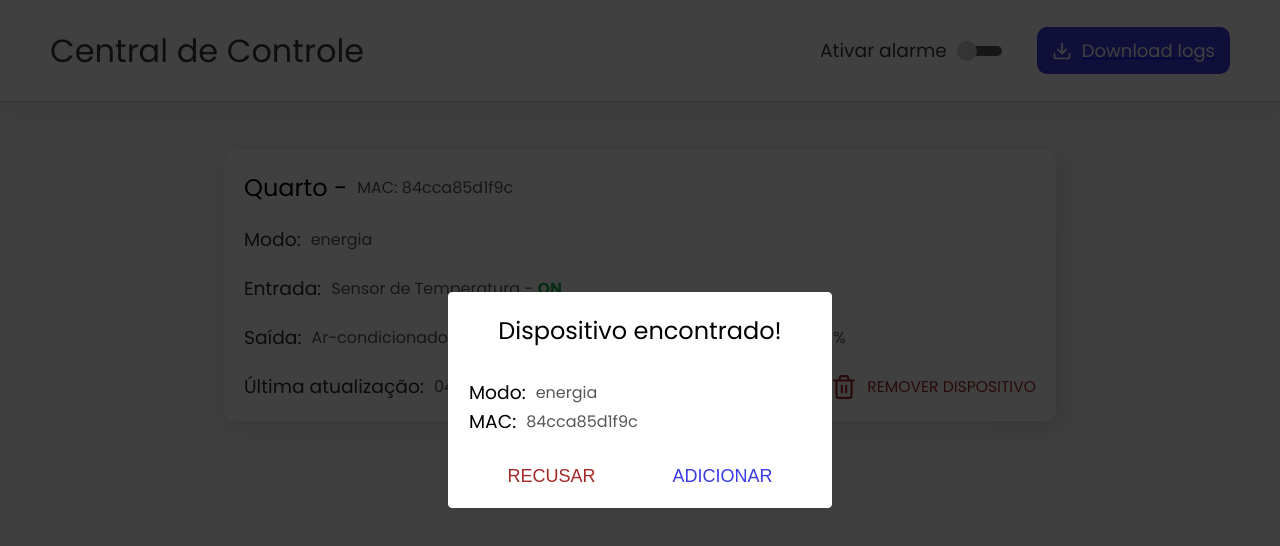
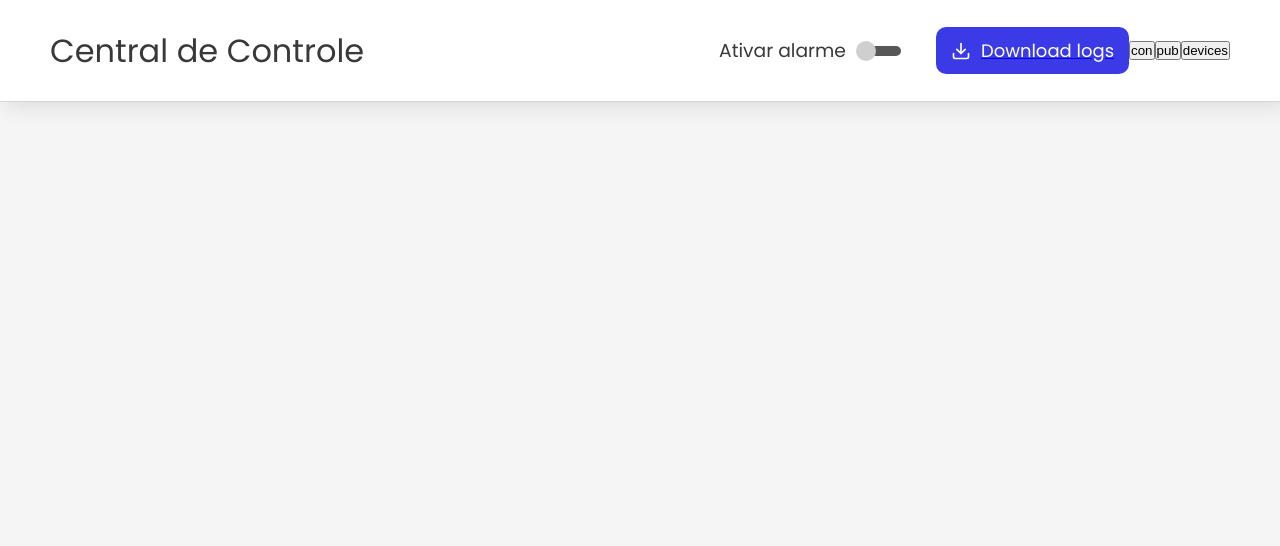
Before and after one commit to DanilloGS/FSE_3, a React (Create React App) app in the folder servidor_central/: page / in a window 1280 px wide. Shown: the top 546 px of the page. Built offline with nearby package versions, Linux system fonts and the light colour scheme; the HTML template or start-up script is replaced by a standard one.

Commit message:
Developed central server.

```diff
--- a/servidor_central/package.json
+++ b/servidor_central/package.json
@@ -10,6 +10,7 @@
     "@types/node": "^12.0.0",
     "@types/react": "^17.0.0",
     "@types/react-dom": "^17.0.0",
+    "mqtt": "^4.2.8",
     "react": "^17.0.2",
     "react-csv": "^2.0.3",
     "react-dom": "^17.0.2",
@@ -46,6 +47,7 @@
     ]
   },
   "devDependencies": {
+    "@types/paho-mqtt": "^1.0.5",
     "@types/react-csv": "^1.1.2",
     "@types/react-modal": "^3.13.1"
   }
--- a/servidor_central/src/App.tsx
+++ b/servidor_central/src/App.tsx
@@ -1,6 +1,9 @@
-import { useState } from 'react';
+/* eslint-disable react-hooks/exhaustive-deps */
+import { useState, useEffect } from 'react';
 import './App.scss';
 import './global.scss';
+
+import mqtt from 'mqtt';
 
 import ModalApp from './components/ModalApp';
 import SwitchButton from './components/SwitchButton';
@@ -8,13 +11,222 @@ import NewDeviceFound from './components/NewDeviceFound';
 import NewDeviceAdd from './components/NewDeviceAdd';
 import DeviceCard from './components/DeviceCard';
 import Csv from './components/Csv';
-// import Alarm from './components/Alarm';
+import Alarm from './components/Alarm';
+
+import { mqttConnect, mqttSub, mqttPublish, options } from './utils/mqtt';
+
+interface DeviceProps {
+  mac?: string;
+  type?: string;
+  room?: string;
+  input?: string;
+  output?: string;
+  state?: number;
+  temperature?: number;
+  humidity?: number;
+  isAlarm?: number;
+  lastUpdate?: string;
+}
 
 function App() {
-  const [modalIsOpen, setModalIsOpen] = useState(true);
-  const [newDeviceFound, setNewDeviceFound] = useState(true);
-  const [alarm, setAlarm] = useState(false);
-  const [checked, setChecked] = useState(false);
+  const [client, setClient] = useState<mqtt.MqttClient>();
+  const [connectStatus, setConnectStatus] = useState('');
+  const [modalIsOpen, setModalIsOpen] = useState(false);
+  const [newDeviceFound, setNewDeviceFound] = useState(false);
+  const [isAlarmDevice, setIsAlarmDevice] = useState(false);
+  const [activeAlarm, setActiveAlarm] = useState(false);
+  const [playingAlarm, setPlayingAlarm] = useState(false);
+  const [deviceInfo, setDeviceInfo] = useState<DeviceProps>();
+  const [devices, setDevices] = useState<DeviceProps[]>([]);
+  const [newDeviceHost] = useState('fse2021/170139981/dispositivos/+');
+
+  const broker = {
+    host: 'broker.emqx.io',
+    port: '8083',
+  };
+
+  const sub = {
+    topic: '',
+    qos: 2,
+  };
+
+  const context = {
+    topic: 'fse2021/170139981/dispositivos/946A7727FC11',
+    qos: 2,
+    payload: '',
+  };
+
+  const registerDevice = (mac: string, type: string) => {
+    let object: DeviceProps = { mac, type };
+
+    setDeviceInfo(object);
+    setModalIsOpen(true);
+    setNewDeviceFound(true);
+  };
+
+  const includeDevice = (device: DeviceProps) => {
+    device.mac = deviceInfo?.mac;
+    device.type = deviceInfo?.type;
+    device.state = 0;
+    device.isAlarm = isAlarmDevice === true ? 1 : 0;
+    device.lastUpdate = new Date().toLocaleString();
+    setDevices((oldDevices) => [...oldDevices, device]);
+    const host = newDeviceHost.replace('+', device?.mac!);
+    const data = {
+      json_type: 10,
+      device,
+    };
+    const context = {
+      topic: host,
+      qos: 2,
+      payload: JSON.stringify(data),
+    };
+    mqttPublish(context, client!);
+    sub.topic = host;
+    mqttSub(sub, client!);
+    setModalIsOpen(false);
+    setNewDeviceFound(false);
+  };
+
+  const removeDevice = (mac: string) => {
+    let device: DeviceProps = devices?.find(
+      (item: DeviceProps) => item.mac === mac
+    )!;
+
+    let oldDevices = [...devices];
+
+    let index = oldDevices.indexOf(device);
+    if (index !== -1) {
+      oldDevices.splice(index, 1);
+    }
+
+    setDevices(oldDevices);
+  };
+
+  const updatedDevice = (mac: string, type: string, payloadMessage: string) => {
+    const res = JSON.parse(payloadMessage);
+    let device: DeviceProps = devices?.find(
+      (item: DeviceProps) => item.mac === mac
+    )!;
+
+    if (device !== undefined) {
+      if (device.input?.search(/temperatura/i)! >= 0) {
+        if (type === 'energia') {
+          device.temperature = res.temperature;
+          device.humidity = res.humidity;
+        }
+      }
+      device.mac = mac;
+      device.state = res.state;
+      device.lastUpdate = new Date().toLocaleString();
+
+      if (device.isAlarm && device.state && activeAlarm) {
+        setPlayingAlarm(true);
+      } else {
+        setPlayingAlarm(false);
+      }
+    }
+
+    const oldDevice = devices;
+    let indexDevice = devices?.findIndex((x) => x.mac === mac);
+    setDevices([]);
+    oldDevice![indexDevice!] = device;
+    setDevices(oldDevice);
+  };
+
+  const toggleDevice = (mac: string) => {
+    let device: DeviceProps = devices?.find(
+      (item: DeviceProps) => item.mac === mac
+    )!;
+    const host = newDeviceHost.replace('+', device.mac!);
+    device.state = device.state === 1 ? 0 : 1;
+    const data = {
+      json_type: 2,
+      device,
+    };
+    const context = {
+      topic: host,
+      qos: 2,
+      payload: JSON.stringify(data),
+    };
+    let oldDevice = devices;
+    let indexDevice = devices?.findIndex((x) => x.mac === device.mac);
+    // setDevices([]);
+    oldDevice![indexDevice!] = device;
+    setDevices(oldDevice);
+    mqttPublish(context, client!);
+    console.log('==== Device: ', device);
+  };
+
+  useEffect(() => {
+    const messageReceived = (payload: any) => {
+      const res = JSON.parse(payload.message);
+      const { json_type, type, mac } = res;
+
+      let mac_device: string;
+      console.log(type);
+
+      switch (json_type) {
+        case 0:
+          // CADASTRAR ESP32 - 0 recebe | 10 - envia
+          // {"json_type": 0, "type": "bateria", "mac": "946A7727FC11"}
+          mac_device = mac;
+          registerDevice(mac_device, type);
+          break;
+
+        case 1:
+          // REMOVER ESP32 - 1 recebe | 11 - envia
+          mac_device = payload.topic.slice(31, payload.topic.length);
+          removeDevice(mac_device);
+          break;
+
+        case 2:
+          // ATUALIZAR DADOS - 2 recebe | 12 envia
+          // {"json_type": 12, "temperature": 40, "humidity": 77}
+          // {json_type: 12, state: 1}
+          mac_device = payload.topic.slice(31, payload.topic.length);
+          updatedDevice(mac_device, type, payload.message);
+          break;
+
+        case 3:
+          mac_device = payload.topic.slice(31, payload.topic.length);
+          updatedDevice(mac_device, type, payload.message);
+          break;
+
+        default:
+          break;
+      }
+    };
+
+    if (client) {
+      // console.log(client);
+      client.on('connect', () => {
+        setConnectStatus('Connected');
+      });
+      client.on('error', (err) => {
+        console.error('Connection error: ', err);
+        client.end();
+      });
+      client.on('reconnect', () => {
+        setConnectStatus('Reconnecting');
+      });
+      client.on('message', (topic, message) => {
+        const payload = { topic, message: message.toString() };
+        messageReceived(payload);
+      });
+    }
+    console.log(connectStatus);
+  }, [updatedDevice, registerDevice]);
+
+  useEffect(() => {
+    function init() {
+      const topic = newDeviceHost.replace('+', '');
+      sub.topic = topic;
+      mqttSub(sub, client!);
+    }
+
+    init();
+  }, [client]);
 
   const mockData = [
     { date: '04/11/2021 22:54:17', device: 'Ar-condicionado', event: 'ON' },
@@ -28,7 +240,7 @@ function App() {
   }
 
   function addDevice() {
-    setNewDeviceFound(!newDeviceFound);
+    setNewDeviceFound(false);
   }
 
   return (
@@ -39,14 +251,17 @@ function App() {
       >
         {newDeviceFound ? (
           <NewDeviceFound
+            mode={deviceInfo?.type!}
+            mac={deviceInfo?.mac!}
             closeModal={() => closeModal()}
             addDevice={() => addDevice()}
           />
         ) : (
           <NewDeviceAdd
+            submitDevice={includeDevice}
             closeModal={() => closeModal()}
-            checked={alarm}
-            onChange={() => setAlarm(!alarm)}
+            checked={isAlarmDevice}
+            onChange={() => setIsAlarmDevice(!isAlarmDevice)}
           />
         )}
       </ModalApp>
@@ -57,25 +272,54 @@ function App() {
           <div>
             <h3>Ativar alarme</h3>
             <SwitchButton
-              checked={checked}
-              onChange={() => setChecked(!checked)}
+              checked={activeAlarm}
+              onChange={() => {
+                if (!activeAlarm) {
+                  setActiveAlarm(true);
+                } else {
+                  setActiveAlarm(false);
+                  setPlayingAlarm(false);
+                }
+              }}
             />
-            {/* {checked && <Alarm />} */}
+            {playingAlarm && <Alarm />}
           </div>
           <Csv data={mockData} />
+          <button
+            onClick={() =>
+              mqttConnect(
+                `ws://${broker.host}:${broker.port}/mqtt`,
+                options,
+                setClient,
+                mqtt
+              )
+            }
+          >
+            con
+          </button>
+
+          <button onClick={() => mqttPublish(context, client!)}>pub</button>
+          <button onClick={() => console.log(devices)}>devices</button>
         </section>
       </header>
 
       <main>
-        <DeviceCard
-          mac="84cca85d1f9c"
-          mode="energia"
-          input="Sensor de Temperatura"
-          output="Ar-condicionado"
-          temperature="30"
-          humidity="70"
-          lastUpdate="04/11/2021 22:54:17"
-        />
+        {devices?.map((item) => (
+          <DeviceCard
+            key={item.mac}
+            room={item.room!}
+            mac={item.mac!}
+            type={item.type!}
+            input={item.input!}
+            output={item.output!}
+            state={item.state}
+            temperature={item.temperature!}
+            humidity={item.humidity!}
+            lastUpdate={item.lastUpdate!}
+            removeDevice={() => removeDevice(item.mac!)}
+            toogleDevice={() => toggleDevice(item.mac!)}
+          />
+        ))}
       </main>
     </div>
   );
--- a/servidor_central/src/components/DeviceCard/index.tsx
+++ b/servidor_central/src/components/DeviceCard/index.tsx
@@ -3,34 +3,42 @@ import './styles.scss';
 import { FiTrash2, FiPower } from 'react-icons/fi';
 
 interface Props {
-  mac: string;
-  mode: string;
+  mac?: string;
+  type?: string;
+  room?: string;
   input?: string;
   output?: string;
-  temperature?: string;
-  humidity?: string;
-  lastUpdate: string;
+  state?: number;
+  temperature?: number;
+  humidity?: number;
+  lastUpdate?: string;
+  removeDevice(): void;
+  toogleDevice(): void;
 }
 
 const DeviceCard = ({
+  room,
   mac,
-  mode,
+  type,
   input,
   output,
+  state,
   temperature,
   humidity,
   lastUpdate,
+  toogleDevice,
+  removeDevice
 }: Props) => {
   return (
     <div id="device-card">
       <div className="info-group">
-        <h2>Quarto - </h2>
+        <h2>{room} - </h2>
         <p>MAC: {mac}</p>
       </div>
 
       <div className="info-group">
         <h3>Modo:</h3>
-        <p>{mode}</p>
+        <p>{type}</p>
       </div>
 
       <div className="info-group">
@@ -43,14 +51,23 @@ const DeviceCard = ({
       <div className="info-group">
         <h3>Saída:</h3>
         <p>
-          {output} - <span>ON</span>
+          {output} -{' '}
+          {state ? (
+            <span className="state-on">ON</span>
+          ) : (
+            <span className="state-off">OFF</span>
+          )}
         </p>
 
-        <h3 className="temp-and-humi">Temperatura:</h3>
-        <p>{temperature} ºC</p>
+        {input?.search(/temperatura/i)! >= 0 ? (
+          <>
+            <h3 className="temp-and-humi">Temperatura:</h3>
+            <p>{temperature} ºC</p>
 
-        <h3 className="temp-and-humi">Umidade:</h3>
-        <p>{humidity} %</p>
+            <h3 className="temp-and-humi">Umidade:</h3>
+            <p>{humidity} %</p>
+          </>
+        ) : null}
       </div>
 
       <footer>
@@ -60,11 +77,11 @@ const DeviceCard = ({
         </div>
 
         <aside>
-          <button>
+          <button onClick={toogleDevice}>
             <FiPower color="#22ac57" size={26} />
             <h3 className="on-off-device">DESLIGAR DISPOSITIVO</h3>
           </button>
-          <button>
+          <button onClick={removeDevice}>
             <FiTrash2 color="#a32929" size={26} />
             <h3>REMOVER DISPOSITIVO</h3>
           </button>
--- a/servidor_central/src/components/DeviceCard/styles.scss
+++ b/servidor_central/src/components/DeviceCard/styles.scss
@@ -42,6 +42,10 @@
       > span {
         color: #22ac57;
         font-weight: 700;
+      }
+
+      > .state-off {
+        color: #a32929;
       }
     }
 
--- a/servidor_central/src/components/NewDeviceAdd/index.tsx
+++ b/servidor_central/src/components/NewDeviceAdd/index.tsx
@@ -1,16 +1,39 @@
+import { useState } from 'react';
 import './styles.scss';
 
 import { FiX } from 'react-icons/fi';
 
 import SwitchButton from '../SwitchButton';
 
+interface DeviceProps {
+  mac?: string;
+  type?: string;
+  room?: string;
+  input?: string;
+  output?: string;
+  state?: number;
+  temperature?: number;
+  humidity?: number;
+  lastUpdate?: string;
+}
+
 interface Props {
+  submitDevice(device: DeviceProps): void;
   closeModal(): void;
   checked: boolean;
   onChange(): void;
 }
 
-const NewDeviceAdd = ({ closeModal, checked, onChange }: Props) => {
+const NewDeviceAdd = ({
+  submitDevice,
+  closeModal,
+  checked,
+  onChange,
+}: Props) => {
+  const [room, setRoom] = useState('');
+  const [input, setInput] = useState('');
+  const [output, setOutput] = useState('');
+
   return (
     <div id="new-device-add">
       <header>
@@ -23,15 +46,15 @@ const NewDeviceAdd = ({ closeModal, checked, onChange }: Props) => {
       <section>
         <div className="input-group">
           <h3>Cômodo do dispositivo</h3>
-          <input />
+          <input value={room} onChange={e => setRoom(e.target.value)} />
         </div>
         <div className="input-group">
           <h3>Nome da entrada</h3>
-          <input />
+          <input value={input} onChange={e => setInput(e.target.value)} />
         </div>
         <div className="input-group">
           <h3>Nome da saída</h3>
-          <input />
+          <input value={output} onChange={e => setOutput(e.target.value)} />
         </div>
         <div className="input-group">
           <h3 className="switch-alarm">Ativará o alarme?</h3>
@@ -39,7 +62,9 @@ const NewDeviceAdd = ({ closeModal, checked, onChange }: Props) => {
         </div>
       </section>
 
-      <button>ADICIONAR</button>
+      <button onClick={() => submitDevice({ room, input, output })}>
+        ADICIONAR
+      </button>
     </div>
   );
 };
--- a/servidor_central/src/components/NewDeviceFound/index.tsx
+++ b/servidor_central/src/components/NewDeviceFound/index.tsx
@@ -3,20 +3,22 @@ import './styles.scss';
 interface Props {
   closeModal(): void;
   addDevice(): void;
+  mode: string;
+  mac: string;
 }
 
-const NewDeviceFound = ({ closeModal, addDevice }: Props) => {
+const NewDeviceFound = ({ closeModal, addDevice, mode, mac }: Props) => {
   return (
     <div id="new-device-found">
       <h2>Dispositivo encontrado!</h2>
 
       <div className="info-box">
         <h3>Modo:</h3>
-        <p>energia</p>
+        <p>{mode}</p>
       </div>
       <div className="info-box">
         <h3>MAC:</h3>
-        <p>84cca85d1f9c</p>
+        <p>{mac}</p>
       </div>
 
       <footer>
--- /dev/null
+++ b/servidor_central/src/utils/mqtt.ts
@@ -0,0 +1,52 @@
+import mqtt from 'mqtt';
+
+export const options = {
+  keepalive: 30,
+  protocolId: 'MQTT',
+  protocolVersion: 4,
+  clean: true,
+  reconnectPeriod: 1000,
+  connectTimeout: 30 * 1000,
+  will: {
+    topic: 'WillMsg',
+    payload: 'Connection Closed abnormally..!',
+    qos: 2,
+    retain: false,
+  },
+  rejectUnauthorized: false,
+};
+
+export const mqttConnect = (
+  host: any,
+  mqttOption: any,
+  setClient: any,
+  mqtt: any
+) => {
+  setClient(mqtt.connect(host, mqttOption));
+};
+
+export const mqttSub = (subscription: any, client: mqtt.MqttClient) => {
+  if (client) {
+    const { topic, qos } = subscription;
+    console.log(subscription);
+    client.subscribe(topic, { qos }, (error) => {
+      if (error) {
+        console.log('Subscribe to topics error', error);
+        return;
+      }
+      console.log('sub');
+    });
+  }
+};
+
+export const mqttPublish = (context: any, client: mqtt.MqttClient) => {
+  if (client) {
+    const { topic, qos, payload } = context;
+    client.publish(topic, payload, { qos }, (error) => {
+      if (error) {
+        console.log('Publish error: ', error);
+      }
+      console.log('pub');
+    });
+  }
+};
--- a/servidor_central/tsconfig.json
+++ b/servidor_central/tsconfig.json
@@ -1,8 +1,10 @@
 {
   "compilerOptions": {
-    "target": "es5",
+    "target": "es6",
     "lib": [
       "dom",
+      "es5",
+      "es6",
       "dom.iterable",
       "esnext"
     ],
```
